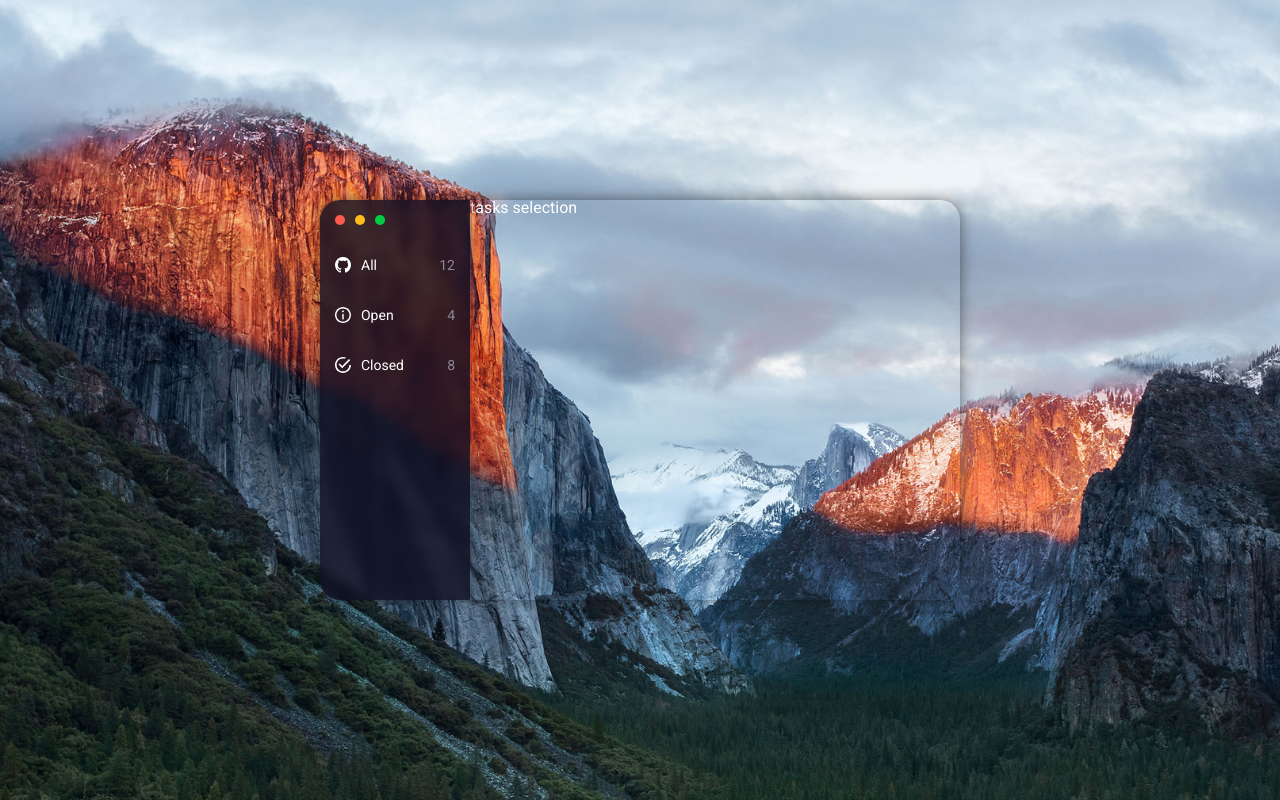
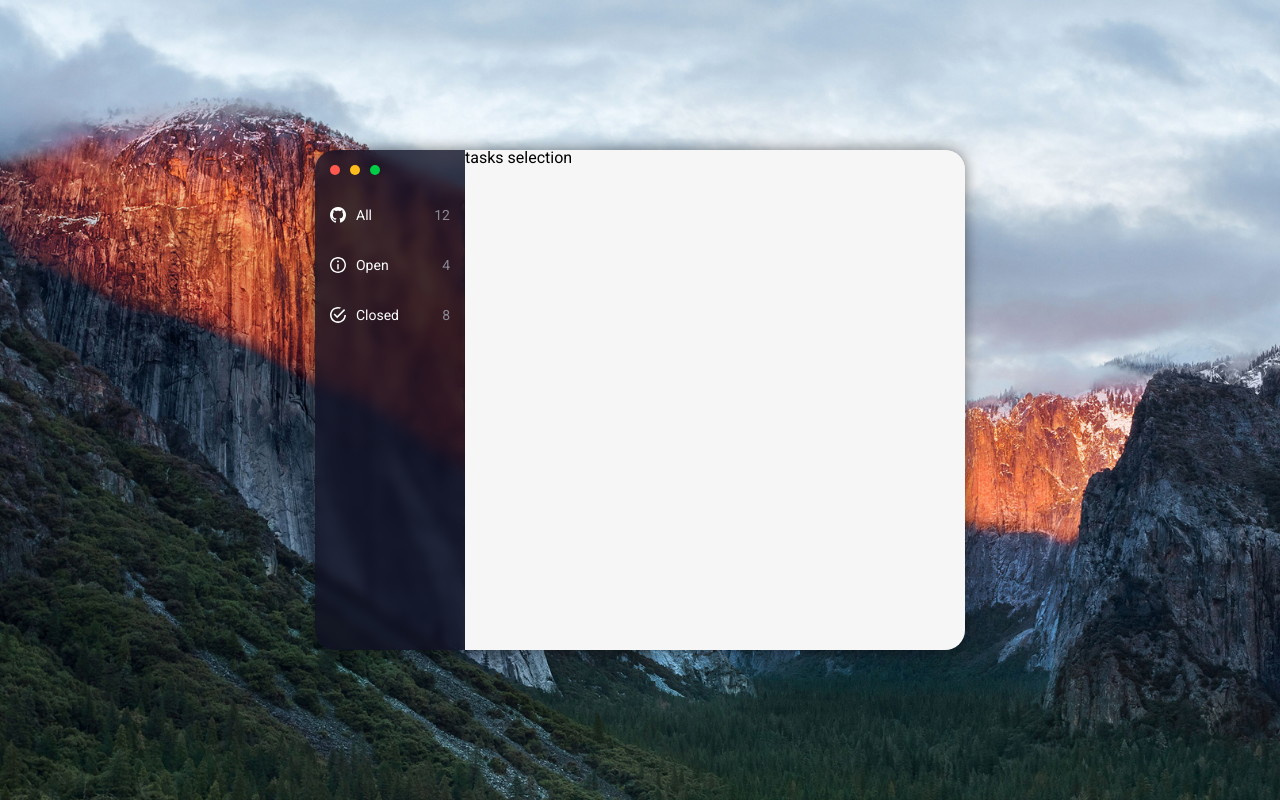
Before and after one commit to Sklaj/todo, a React app: page / in a window 1280 px wide. Built offline with nearby package versions, Linux system fonts and the light colour scheme.

Commit message:
code splitting

```diff
--- a/src/containers/TodoList.js
+++ b/src/containers/TodoList.js
@@ -1,8 +1,7 @@
 import React from "react";
-import IconClosed from "../img/IconClosed";
-import IconOpen from "../img/IconOpen";
-import IconStar from "../img/IconStar";
-import IconGithub from "../img/IconGithub";
+
+import SystemButtons from "./components/SystemButtons";
+import Menu from "./components/Menu";
 
 export class TodoList extends React.Component {
     render() {
@@ -13,53 +12,12 @@ export class TodoList extends React.Component {
                         <div className="nav-background"/>
 
                         <nav className="nav">
-                            <div className="system-buttons">
-                                <div className="sys-btn red"/>
-                                <div className="sys-btn yellow"/>
-                                <div className="sys-btn green"/>
-                            </div>
-
-                            <ul className="menu">
-                                <li className="menu-item">
-                                    <IconGithub/>
-
-                                    <span className="menu-item-title">
-                                        All
-                                    </span>
-
-                                    <span className="menu-item-count">
-                                        12
-                                    </span>
-                                </li>
-
-                                <li className="menu-item">
-                                    <IconOpen/>
-
-                                    <span className="menu-item-title">
-                                        Open
-                                    </span>
-
-                                    <span className="menu-item-count">
-                                        4
-                                    </span>
-                                </li>
-
-                                <li className="menu-item">
-                                    <IconClosed/>
-
-                                    <span className="menu-item-title">
-                                        Closed
-                                    </span>
-
-                                    <span className="menu-item-count">
-                                        8
-                                    </span>
-                                </li>
-                            </ul>
+                            <SystemButtons/>
+                            <Menu/>
                         </nav>
                     </aside>
 
-                    <section>
+                    <section className="task-list-wrapper">
                         tasks selection
                     </section>
                 </div>
--- /dev/null
+++ b/src/containers/components/Menu.js
@@ -0,0 +1,18 @@
+import React from "react";
+
+import IconClosed from "../../img/IconClosed";
+import IconOpen from "../../img/IconOpen";
+import IconGithub from "../../img/IconGithub";
+import { MenuItem } from "./MenuItem";
+
+const Menu = () => {
+    return (
+        <ul className="menu">
+            <MenuItem icon={<IconGithub/>} label="All" count={12}/>
+            <MenuItem icon={<IconOpen/>} label="Open" count={4}/>
+            <MenuItem icon={<IconClosed/>} label="Closed" count={8}/>
+        </ul>
+    );
+}
+
+export default Menu;
--- /dev/null
+++ b/src/containers/components/MenuItem.js
@@ -0,0 +1,26 @@
+import React from "react";
+import PropTypes from "prop-types";
+
+export class MenuItem extends React.Component {
+    render () {
+        return (
+            <li className="menu-item">
+            {this.props.icon}
+
+            <span className="menu-item-title">
+                {this.props.label}
+            </span>
+
+            <span className="menu-item-count">
+                {this.props.count}
+            </span>
+        </li>
+        );
+    }
+}
+
+MenuItem.propTypes = {
+    icon: PropTypes.element,
+    label: PropTypes.string,
+    count: PropTypes.number
+};
--- /dev/null
+++ b/src/containers/components/SystemButtons.js
@@ -0,0 +1,13 @@
+import React from "react";
+
+const SystemButtons = () => {
+    return (
+        <div className="system-buttons">
+            <div className="sys-btn red"/>
+            <div className="sys-btn yellow"/>
+            <div className="sys-btn green"/>
+        </div>
+    );
+}
+
+export default SystemButtons;
--- a/src/styles/partials/main-container.scss
+++ b/src/styles/partials/main-container.scss
@@ -12,9 +12,6 @@
 }
 
 .main-container {
-    width: 50%;
-    height: 50%;
-    color: white;
     display: flex;
     flex-direction: row;
     border-radius: 20px;
--- a/src/styles/partials/menu.scss
+++ b/src/styles/partials/menu.scss
@@ -7,6 +7,7 @@
     padding: 0 15px;
     cursor: pointer;
     font-size: 14px;
+    color: #fff;
 
     &:hover {
         background-color: #292a48;
--- a/src/styles/partials/navigation.scss
+++ b/src/styles/partials/navigation.scss
@@ -1,6 +1,7 @@
 //navigation
 .nav-wrapper {
     position: relative;
+    overflow: hidden;
 }
 
 .nav-background {
--- /dev/null
+++ b/src/styles/partials/task-list.scss
@@ -0,0 +1,5 @@
+.task-list-wrapper {
+    background-color: #f6f6f6;
+    height: 500px;
+    width: 500px;
+}
--- a/src/styles/styles.scss
+++ b/src/styles/styles.scss
@@ -2,3 +2,4 @@
 @import "partials/menu";
 @import "partials/navigation";
 @import "partials/system-buttons";
+@import "partials/task-list"
```
